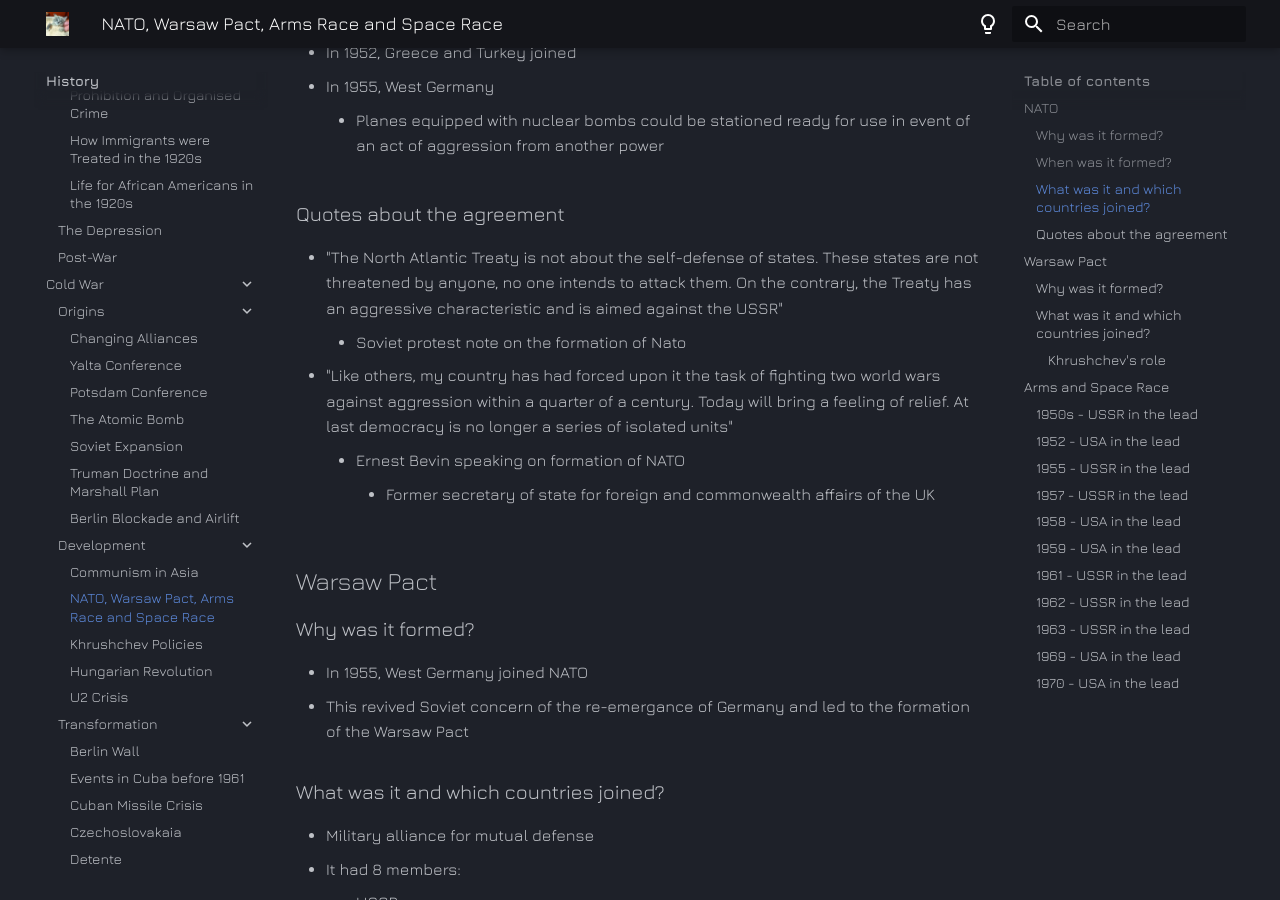
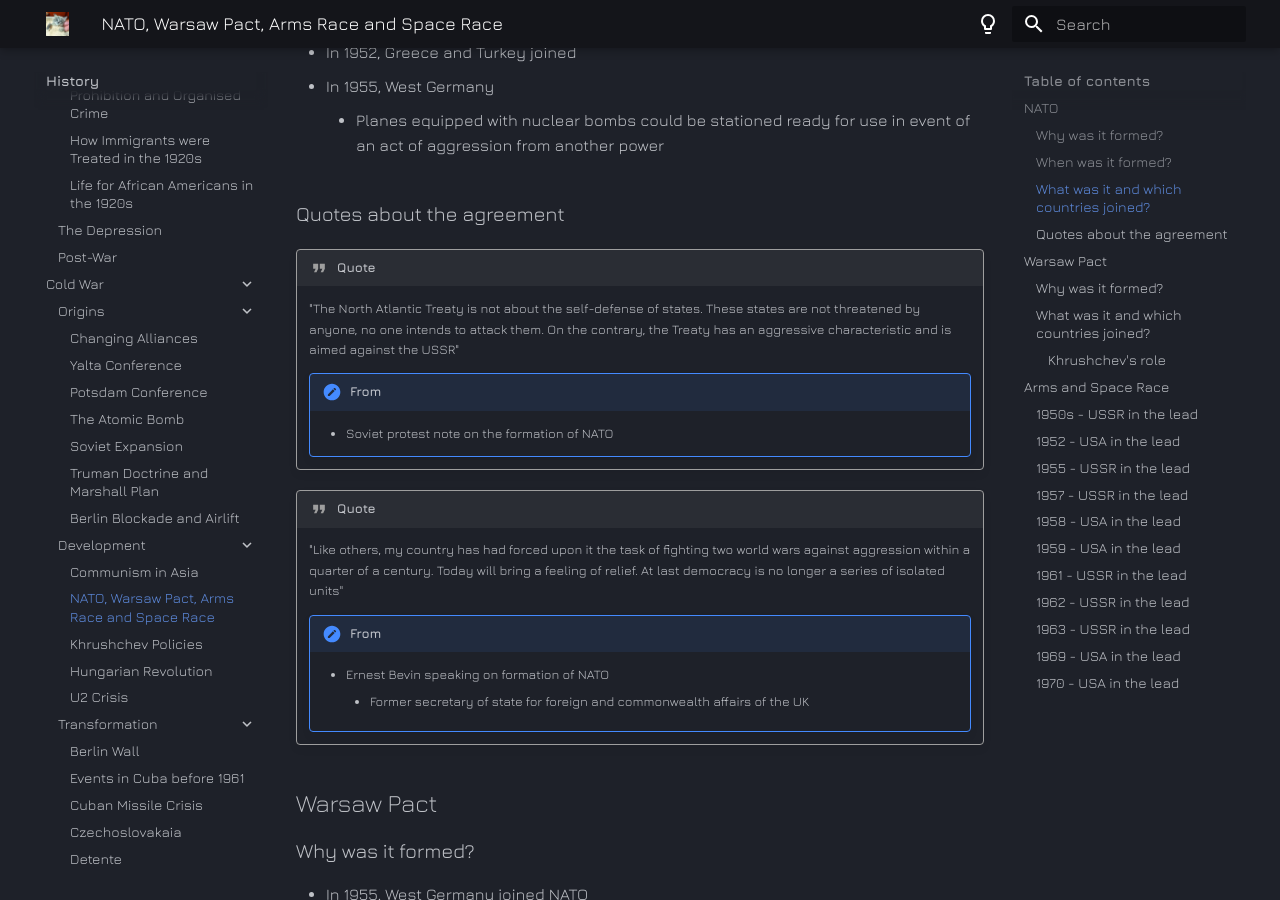
Before and after one commit to public-archive-docs/revision_archive, an MkDocs documentation site: the page built from docs/history/cold_war/development/nato_warsaw_pact_arms_race_and_space_race.md, in a window 1280 px wide and 900 px high, scrolled down 1088 px. Built offline with MkDocs 1.6.1 and Material for MkDocs 9.7.7, drawn with Linux system fonts in a browser that asks for light colours.

```diff
--- a/docs/history/cold_war/development/nato_warsaw_pact_arms_race_and_space_race.md
+++ b/docs/history/cold_war/development/nato_warsaw_pact_arms_race_and_space_race.md
@@ -35,11 +35,16 @@
 
 ### Quotes about the agreement
 
-- "The North Atlantic Treaty is not about the self-defense of states. These states are not threatened by anyone, no one intends to attack them. On the contrary, the Treaty has an aggressive characteristic and is aimed against the USSR"
-	- Soviet protest note on the formation of Nato
-- "Like others, my country has had forced upon it the task of fighting two world wars against aggression within a quarter of a century. Today will bring a feeling of relief. At last democracy is no longer a series of isolated units"
-	- Ernest Bevin speaking on formation of NATO
-		- Former secretary of state for foreign and commonwealth affairs of the UK
+!!! quote
+	"The North Atlantic Treaty is not about the self-defense of states. These states are not threatened by anyone, no one intends to attack them. On the contrary, the Treaty has an aggressive characteristic and is aimed against the USSR"
+	!!! note "From"
+		- Soviet protest note on the formation of NATO
+
+!!! quote
+	"Like others, my country has had forced upon it the task of fighting two world wars against aggression within a quarter of a century. Today will bring a feeling of relief. At last democracy is no longer a series of isolated units"
+	!!! note "From"
+		- Ernest Bevin speaking on formation of NATO
+			- Former secretary of state for foreign and commonwealth affairs of the UK
 
 
 ## Warsaw Pact
```
Also changed, not shown: docs/history/cold_war/development/hungary_revolution_1956.md (+1 -1 lines), docs/history/cold_war/development/u2_crisis.md (+1 -1 lines).
